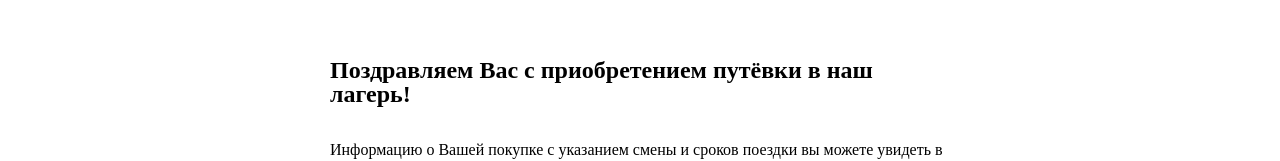
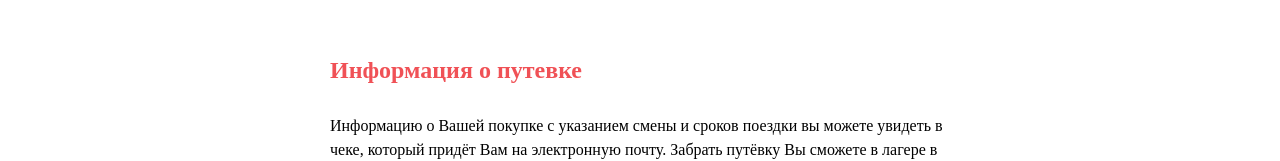
Before and after one commit to Amalthea-code/birch, a Vue app: page /cabinet in a window 1280 px wide. Shown: the part 492-653 px from the top of the page. Built offline with nearby package versions, Linux system fonts and the light colour scheme; no server answers; sample sign-in values are in the browser's storage; a web font is replaced by a local one; what vue-the-mask would draw is missing.

Commit message:
feat: added

```diff
--- a/src/views/cabinet.vue
+++ b/src/views/cabinet.vue
@@ -4,7 +4,7 @@
       <div v-if="GET_AUTORIZEDUSER" class="cabinet__title">{{GET_AUTORIZEDUSER.sName + ' ' + GET_AUTORIZEDUSER.fName + ' ' + GET_AUTORIZEDUSER.tName}}</div>
       <cabinet-slider />
       <div class="cabinet__info">
-        <h4 class="cabinet__info-title">Поздравляем Вас с приобретением путёвки в наш лагерь!</h4>
+        <h4 class="cabinet__info-title">Информация о путевке</h4>
         Информацию о Вашей покупке с указанием смены и сроков поездки вы можете увидеть в чеке, который придёт Вам на электронную почту. Забрать путёвку Вы сможете в лагере в часы работы менеджера 11.00 - 16.00 вт-сб. Или в день заезда в смену. ВСЮ ИНФОРМАЦИЮ ПО ДОКУМЕНТАМ, СПРАВКАМ, СМЕНАМ ЕСТЬ НА САЙТЕ В РАЗДЕЛЕ "РОДИТЕЛЯМ"
       </div>
       <div class="cabinet__link">
@@ -136,6 +136,7 @@ import { mapActions, mapGetters, mapMutations } from 'vuex'
         font-family: RF Dewi Expanded;
         font-size: 24px;
         font-weight: 900;
+        color: #f05156;
       }
       display: block;
       font-family: Montserrat;
```
